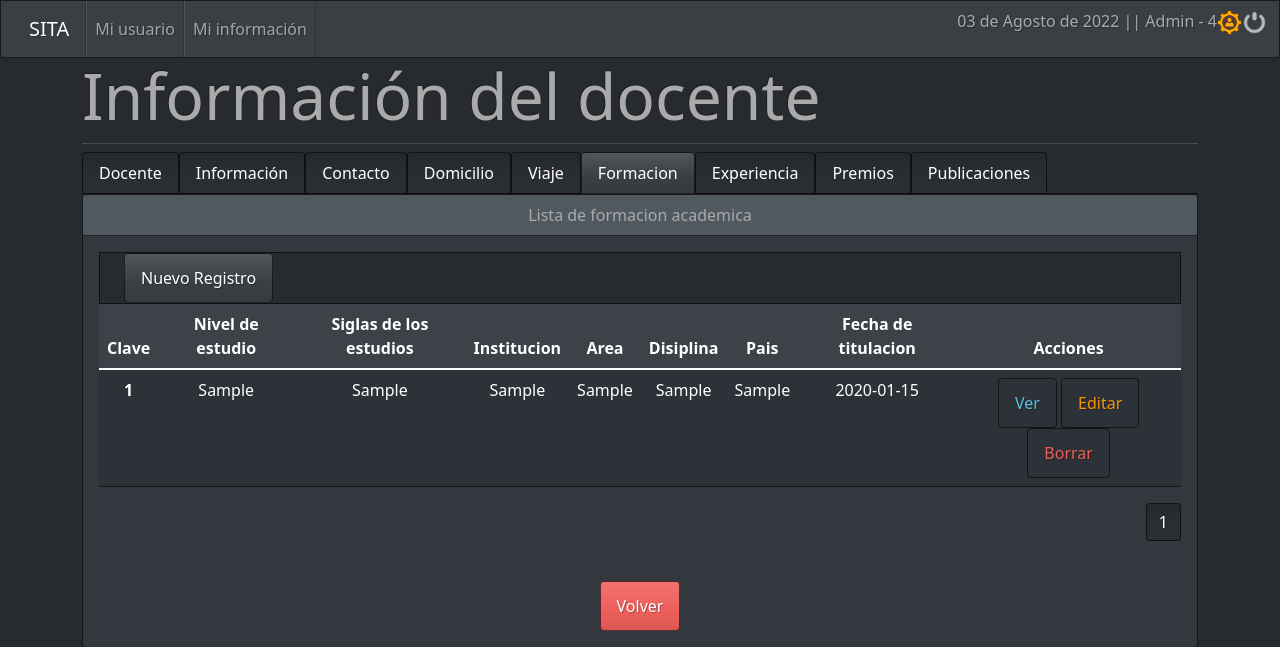
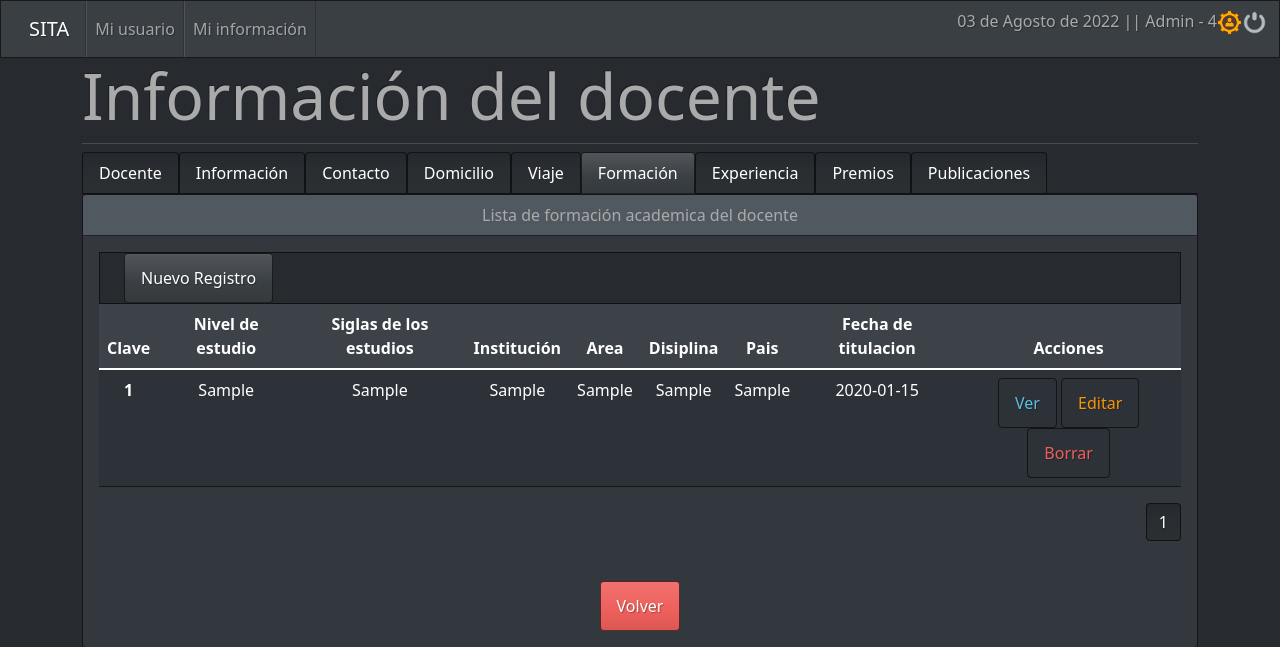
Before and after one commit to FernandoPZ/SITA, a PHP site: page /sistema/secciones/infDocente.php in a window 1280 px wide, after a click on "Formación". Shown: the top 647 px of the page. Run offline with PHP 8.4, Linux system fonts and the light colour scheme; a user stored in the database is signed in; data comes from the database, SQL or seed files in the repository; tables that the repository leaves empty hold one stand-in row (values such as "Sample post"); grey boxes marked "Sample" are stand-in pictures.

Commit message:
Pagina[infDocente] (Prototipo) Listo

```diff
--- a/sistema/secciones/infDocente.php
+++ b/sistema/secciones/infDocente.php
@@ -171,7 +171,7 @@ if($result_sql_docente == 0){ // Verifica que la cantidad no este vacia
                             <a class="nav-link" data-bs-toggle="tab" href="#viaje">Viaje</a> <!-- boton del tab -->
                         </li>
                         <li class="nav-item">
-                            <a class="nav-link" data-bs-toggle="tab" href="#formacion">Formacion</a> <!-- boton del tab -->
+                            <a class="nav-link" data-bs-toggle="tab" href="#formacion">Formación</a> <!-- boton del tab -->
                         </li>
                         <li class="nav-item">
                             <a class="nav-link" data-bs-toggle="tab" href="#experiencia">Experiencia</a> <!-- boton del tab -->
@@ -199,7 +199,7 @@ if($result_sql_docente == 0){ // Verifica que la cantidad no este vacia
                                             <input type="text" class="form-control" name="apellido1" id="apellido1" value="<?php echo $apellido1; ?>" disabled=""> <!-- Muestra el primer apellido del docente -->
                                             <label class="form-label mt-2">Segundo apellido</label>
                                             <input type="text" class="form-control" name="apellido2" id="apellido2" value="<?php echo $apellido2; ?>" disabled=""> <!-- Muestra el segundo apellido del docente -->
-                                            <label class="form-label mt-2">Institucion</label>
+                                            <label class="form-label mt-2">Institución</label>
                                             <input type="text" class="form-control" name="institucion" id="institucion" value="<?php echo $institucion; ?>" disabled=""> <!-- Muestra el nombre de la institucion -->
                                         </div>
                                         <div class = "form-group col-md-4 mx-auto">
@@ -213,7 +213,7 @@ if($result_sql_docente == 0){ // Verifica que la cantidad no este vacia
                                     </div>
                                     <div class="row">
                                         <div class = "form-group col-md-3">
-                                            <label class="form-label mt-2">Tipo de contratacion</label>
+                                            <label class="form-label mt-2">Tipo de contratación</label>
                                             <select class="form-select" name="tipo_contratacion" id="tipo_contratacion" disabled="">
                                                 <option value="<?php echo $tipo_contratacion; ?>" hidden><?php echo $tipo_contratacion; ?></option> <!-- Muestra el tipo de contratacion -->
                                             </select>
@@ -434,7 +434,7 @@ if($result_sql_docente == 0){ // Verifica que la cantidad no este vacia
                         <div class="tab-pane fade" id="formacion"> <!-- Tabla de Formacion -->
                             <div class="card">
                                 <div class="card-header text-center">
-                                    Lista de formacion academica
+                                    Lista de formación academica del docente
                                 </div>
                                 <div class="card-body">
                                     <nav class="navbar navbar-expand-lg navbar-dark bg-dark">
@@ -448,7 +448,7 @@ if($result_sql_docente == 0){ // Verifica que la cantidad no este vacia
                                             <th scope="col">Clave</th>
                                             <th scope="col">Nivel de estudio</th>
                                             <th scope="col">Siglas de los estudios</th>
-                                            <th scope="col">Institucion</th>
+                                            <th scope="col">Institución</th>
                                             <th scope="col">Area</th>
                                             <th scope="col">Disiplina</th>
                                             <th scope="col">Pais</th>
@@ -532,11 +532,11 @@ if($result_sql_docente == 0){ // Verifica que la cantidad no este vacia
                                                 </div>
                                             <?php }else{ ?>
                                                 <div class="alert alert-dismissible alert-light mx-auto"> <!-- Mensaje de que no hay registros -->
-                                                    <h4 class="alert-heading text-center">No hay formacion registrada para este docente, aun...</h4>
+                                                    <h4 class="alert-heading text-center">No hay formación registrada para este docente, aun...</h4>
                                                     <p class="mb-0 text-center">Agrega el primer registro</p>
                                                     <br>
                                                     <div class="text-center">
-                                                        <a role="button" class="btn btn-primary" href="nuevoFormacion.php?id_d=<?php echo $idDoc;?>" >Nuevo registro</a> <!-- Redirecciona para registrar Formacion -->
+                                                        <button type="button" onclick="location.href='nuevoFormacion.php?id_d=<?php echo $idDoc;?>'" class="btn btn-primary">Nuevo Registro</button> <!-- Redirecciona a registrar un nuevo Premio -->
                                                     </div>
                                                 </div>
                                             <?php } ?>
@@ -550,7 +550,7 @@ if($result_sql_docente == 0){ // Verifica que la cantidad no este vacia
                         <div class="tab-pane fade" id="experiencia"> <!-- Tabla de Experiencia -->
                             <div class="card">
                                 <div class="card-header text-center">
-                                    Lista de experiencias
+                                    Lista de experiencias del docente
                                 </div>
                                 <div class="card-body">
                                     <nav class="navbar navbar-expand-lg navbar-dark bg-dark">
@@ -563,7 +563,7 @@ if($result_sql_docente == 0){ // Verifica que la cantidad no este vacia
                                             <tr> <!-- Nombre de los campos a mostrar -->
                                             <th scope="col">Clave</th>
                                             <th scope="col">Actividad</th>
-                                            <th scope="col">Institucion</th>
+                                            <th scope="col">Institución</th>
                                             <th scope="col">Periodo</th>
                                             <th scope="col">Acciones</th>
                                             </tr>
@@ -644,7 +644,7 @@ if($result_sql_docente == 0){ // Verifica que la cantidad no este vacia
                                                 <p class="mb-0 text-center">Agrega el primer registro</p>
                                                 <br>
                                                 <div class="text-center">
-                                                    <a role="button" class="btn btn-primary" href="nuevoExperiencia.php?id_d=<?php echo $idDoc;?>" >Nuevo registro</a> <!-- Redirecciona para eliminar al usuario -->
+                                                    <button type="button" onclick="location.href='nuevoExperiencia.php?id_d=<?php echo $idDoc;?>'" class="btn btn-primary">Nuevo Registro</button> <!-- Redirecciona a registrar un nuevo Premio -->
                                                 </div>
                                             </div>
                                         <?php } ?>
@@ -672,7 +672,7 @@ if($result_sql_docente == 0){ // Verifica que la cantidad no este vacia
                                             <th scope="col">Clave</th>
                                             <th scope="col">Nombre</th>
                                             <th scope="col">Fecha</th>
-                                            <th scope="col">Institucion</th>
+                                            <th scope="col">Institución</th>
                                             <th scope="col">Motivo</th>
                                             <th scope="col">Acciones</th>
                                             </tr>
@@ -862,7 +862,7 @@ if($result_sql_docente == 0){ // Verifica que la cantidad no este vacia
                                         </div>
                                         <?php }else{ ?>
                                             <div class="alert alert-dismissible alert-light mx-auto">
-                                                <h4 class="alert-heading text-center">No hay publicaciones registrados para este docente, aun...</h4>
+                                                <h4 class="alert-heading text-center">No hay publicaciones registradas para este docente, aun...</h4>
                                                 <p class="mb-0 text-center">Agrega el primer registro</p>
                                                 <br>
                                                 <div class="text-center">
@@ -886,5 +886,5 @@ if($result_sql_docente == 0){ // Verifica que la cantidad no este vacia
 
 <!--
 --- Pagina[infDocente] (Prototipo) ---
-Ultima modificacion -- [29/06/2022 (14:45 hrs)]
+Ultima modificacion -- [03/08/2022 (08:59 hrs)]
 -->
```
